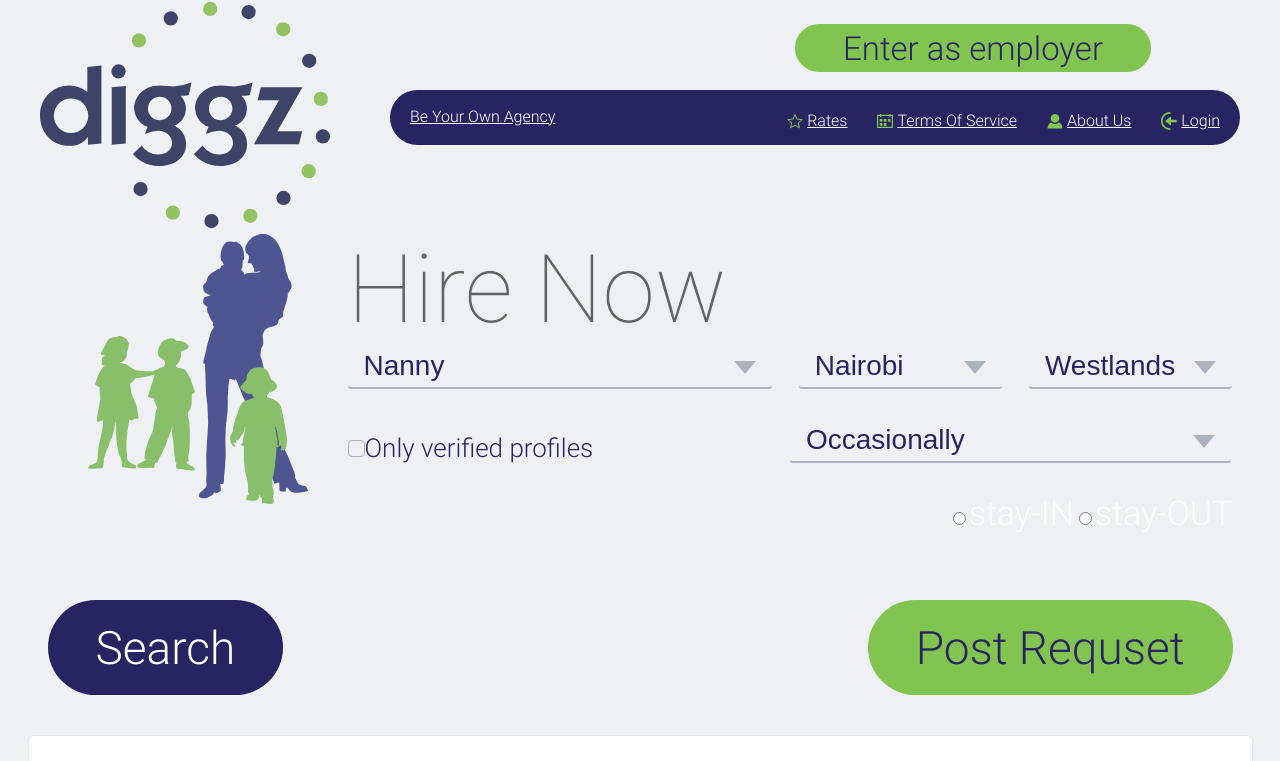
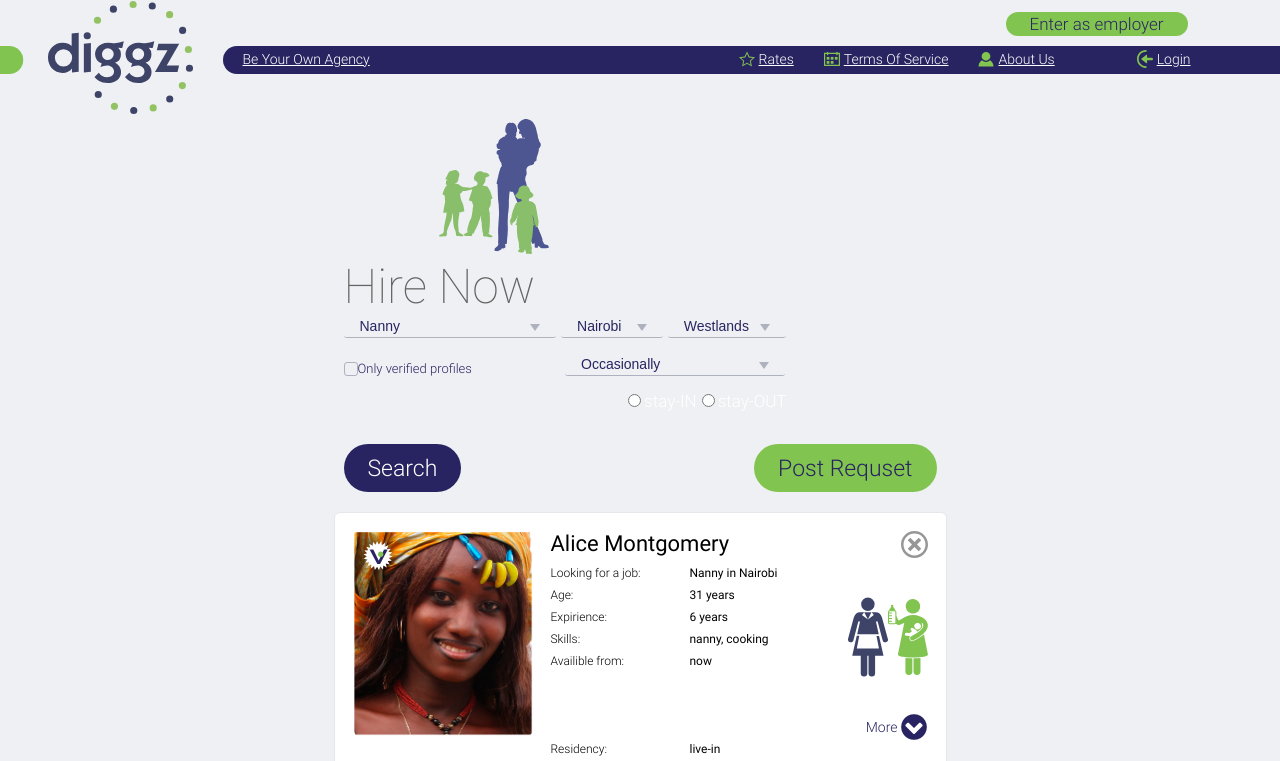
Before and after one commit to otecMuxah/afro, a website: page employer-search.html in a window 1280 px wide. Shown: the top 761 px of the page. Drawn offline with Linux system fonts and the light colour scheme; files whose address does not match are found by name.

Commit message:
boring shit ... divided all by 2

```diff
--- a/scss/blocks/_button.scss
+++ b/scss/blocks/_button.scss
@@ -1,8 +1,8 @@
 .button {
     background-color: $color-blue;
-    border-radius: 24px;
-    height: 48px;
-    padding: 0 48px;
+    border-radius: 12px;
+    height: 24px;
+    padding: 0 24px;
     display: flex;
     align-items: center;
     justify-content: center;
--- a/scss/blocks/_candidate-card.scss
+++ b/scss/blocks/_candidate-card.scss
@@ -2,8 +2,8 @@
     background: $color-white;
     border: 1px $color-gray solid;
     border-radius: 6px;
-    margin-bottom: 60px;
-    padding: 36px;
+    margin-bottom: 30px;
+    padding: 18px;
     box-sizing: border-box;
     &__wrapper {
         display: flex;
@@ -17,42 +17,42 @@
     }
     &__icon {
         fill: $color-green;
-        width: 80px;
+        width: 40px;
     }
     &__holder {
         flex: 1;
-        padding: 0 36px;
+        padding: 0 18px;
     }
     &__controls {
         display: flex;
         flex-direction: column;
         align-items: flex-end;
         justify-content: space-between;
-        width: 162px;
+        width: 81px;
         .candidate-card__wrapper--more & {
             justify-content: flex-end;
         }
     }
     &__more {
-        font-size: 28px;
+        font-size: 14px;
         color: $color-blue;
         display: flex;
         align-items: center;
     }
     &__more-icon {
         font-family: slick;
-        width: 60px;
-        height: 60px;
+        width: 30px;
+        height: 30px;
         transform: rotate(90deg);
         display: inline-block;
         &:before {
             content: "→";
-            font-size: 60px;
+            font-size: 30px;
         }
     }
     &__close-button-svg {
-        width: 55px;
-        height: 55px;
+        width: 27px;
+        height: 27px;
         fill: #989797;
         cursor: pointer;
         transition: 0.2s;
@@ -62,22 +62,22 @@
         }
     }
     &__img {
-        width: 360px;
-        height: 410px;
+        width: 180px;
+        height: 205px;
     }
     &__verified {
         position: absolute;
-        top: 20px;
-        left: 20px;
+        top: 10px;
+        left: 10px;
         svg {
-            height: 60px;
-            width: 60px;
+            height: 30px;
+            width: 30px;
         }
     }
     &__name {
-        font: 44px $font;
+        font: 22px $font;
         color: #000000;
-        margin-bottom: 20px;
+        margin-bottom: 10px;
     }
     &__details-holder {
 
@@ -85,8 +85,8 @@
     }
     &__detail {
         display: flex;
-        font-size: 24px;
-        margin-bottom: 15px;
+        font-size: 12px;
+        margin-bottom: 8px;
     }
     &__detail-name,
     &__detail-value {
--- a/scss/blocks/_carousel.scss
+++ b/scss/blocks/_carousel.scss
@@ -1,14 +1,14 @@
 .carousel {
     &--wrapper {
         flex: 1 1 80%;
-        max-width: 80%;
-        @include width2370 {
+        max-width: 990px;
+        @include width1185 {
             max-width: 75%;
         }
-        @include width1700 {
+        @include width850 {
             max-width: 70%;
         }
-        @include width1300 {
+        @include width650 {
             max-width: 50%;
         }
     }
@@ -16,46 +16,46 @@
         display: flex;
         justify-content: space-between;
         box-sizing: border-box;
-        padding-right: 30px;
+        padding-right: 15px;
         width: 100%;
     }
     &__fixed-frame {
-        flex: 0 0 360px;
+        flex: 0 0 180px;
     }
     &__frame-text {
-        font: 52px/62px $font;
+        font: 26px/31px $font;
         background: #dcdae8;
-        padding: 40px 20px;
+        padding: 20px 10px;
         display: block;
-        width: 360px;
-        height: 410px;
+        width: 180px;
+        height: 205px;
         box-sizing: border-box;
         border: 1px solid $color-white;
         border-radius: 5px;
-        margin-bottom: 29px;
+        margin-bottom: 15px;
     }
     &__img {
-        width: 360px;
-        height: 410px;
+        width: 180px;
+        height: 205px;
         border: 1px solid $color-white;
         border-radius: 5px;
         margin-bottom: 12px;
     }
     &__button {
-        font-size: 37px;
+        font-size: 18px;
         width: 100%;
         box-sizing: border-box;
-        height: 75px;
-        border-radius: 38px;
+        height: 38px;
+        border-radius: 16px;
     }
     &__candidate-name {
-        font: 28px/30px $font;
+        font: 14px/15px $font;
         color: #000000;
         display: block;
-        margin-bottom: 23px;
+        margin-bottom: 12px;
     }
     &__candidate-position {
-        font: 24px/30px $font_light;
+        font: 12px/15px $font_light;
         color: #000000;
         strong {
             font-family: $font;
@@ -63,15 +63,15 @@
     }
     .slick-prev, .slick-next {
         top: -10%;
-        width: 60px;
-        height: 60px;
+        width: 30px;
+        height: 30px;
         &:hover:before {
             color: $color-blue;
             transition: 0.2s;
         }
     }
     .slick-prev:before, .slick-next:before {
-        font-size: 60px;
+        font-size: 30px;
         color: #d2c5c5;
         transition: 0.2s;
     }
@@ -81,7 +81,7 @@
     .slick-prev {
         left: auto;
         right: -9%;
-        @include width1700 {
+        @include width850 {
             right: 0;
         }
     }
--- a/scss/blocks/_checkbox.scss
+++ b/scss/blocks/_checkbox.scss
@@ -3,10 +3,10 @@
     align-items: center;
     cursor: pointer;
     &__icon {
-        width: 15px;
-        height: 15px;
+        width: 12px;
+        height: 12px;
         border: 1px solid $color-gray-2;
-        border-radius: 4px;
+        border-radius: 3px;
         display: flex;
         align-items: center;
         justify-content: center;
--- a/scss/blocks/_form.scss
+++ b/scss/blocks/_form.scss
@@ -1,52 +1,52 @@
 .form {
-    border-radius: 10px;
+    border-radius: 5px;
     background-color: rgba(0, 3, 54, 0.6);
-    max-width: 1217px;
-    height: 867px;
+    max-width: 610px;
+    height: 434px;
     display: flex;
     flex-direction: column;
-    padding: 37px 35px;
+    padding: 18px 16px;
     box-sizing: border-box;
     transform: translate(-4%,7%);
     &--hire {
         transform: translate(-5%, 7%);
     }
     &__2nd {
-        max-width: 820px;
-        max-height: 1000px;
+        max-width: 410px;
+        max-height: 500px;
         height: auto;
         .form__link {
             text-decoration: none;
             margin: 0;
         }
         .form__select-holder {
-            margin-bottom: 40px;
+            margin-bottom: 20px;
         }
         .ui-selectmenu-button.ui-button {
             width: 45%;
         }
     }
     &__header {
-        font-size: 139px;
+        font-size: 70px;
         align-self: center;
         font-family: $font_light;
-        margin-bottom: 60px;
+        margin-bottom: 30px;
     }
     &__select-holder {
         display: flex;
         justify-content: space-between;
         align-items: center;
-        margin-bottom: 29px;
-        font-size: 44px;
+        margin-bottom: 15px;
+        font-size: 22px;
     }
     &__radio-holder {
-        font-size: 34px;
-        margin-bottom: 67px;
+        font-size: 17px;
+        margin-bottom: 33px;
     }
     &__buttons-holder {
         display: flex;
         justify-content: space-between;
-        margin-bottom: 34px;
+        margin-bottom: 17px;
         .button {
             flex: 0 0 31%;
             &:first-child {
@@ -58,42 +58,42 @@
         display: flex;
         justify-content: flex-end;
         align-items: center;
-        padding-right: 20px;
+        padding-right: 10px;
     }
     &__button {
-        height: 95px;
-        border-radius: 48px;
-        font-size: 46px;
+        height: 48px;
+        border-radius: 24px;
+        font-size: 23px;
     }
     &__image {
-        height: 216px;
+        height: 108px;
         fill: $color-white;
     }
 
     &__link {
-        font-size: 43px;
+        font-size: 22px;
         color: $color-white;
         text-decoration: underline;
-        margin-top: 50px;
+        margin-top: 25px;
     }
     //2nd form styles
     &__paragraph {
-        font-size: 38px;
-        margin-bottom: 40px;
+        font-size: 19px;
+        margin-bottom: 20px;
     }
     &__text-input-holder {
         display: flex;
         justify-content: space-between;
-        margin-bottom: 40px;
+        margin-bottom: 20px;
     }
     &__text-input {
-        font-size: 36px;
+        font-size: 18px;
         flex: 0 1 45%;
         background: none;
-        padding-bottom: 5px;
-        padding-top: 5px;
+        padding-bottom: 3px;
+        padding-top: 3px;
         border: 0;
-        border-bottom: 2px solid $color-white ;
+        border-bottom: 1px solid $color-white ;
         width: 45%;
         color: yellow;
         &::placeholder {
@@ -111,23 +111,23 @@
     width: 45%;
     border: 0;
     background: none;
-    padding-bottom: 5px;
-    padding-top: 5px;
-    border-bottom: 2px solid $color-white ;
+    padding-bottom: 3px;
+    padding-top: 3px;
+    border-bottom: 1px solid $color-white ;
     &:hover {
         background: none;
     }
 }
 .ui-selectmenu-text {
-    font-size: 44px;
+    font-size: 22px;
     color: #ffea00;
 }
 .ui-button .ui-selectmenu-icon.ui-icon {
     background: none;
     position: relative;
-    width: 22px;
-    height: 13px;
-    top: 24px;
+    width: 11px;
+    height: 7px;
+    top: 12px;
     &:before {
         content: '';
         width: 0;
@@ -136,12 +136,12 @@
         top: 0;
         height: 0;
         border-style: solid;
-        border-width: 13px 11px 0 11px;
+        border-width: 7px 5px 0 5px;
         border-color: #ffffff transparent transparent transparent;
     }
 }
 .ui-menu .ui-menu-item-wrapper {
-    font-size: 28px;
+    font-size: 14px;
     color: $color-white;
     background: $color-blue;
 }
--- a/scss/blocks/_header.scss
+++ b/scss/blocks/_header.scss
@@ -3,15 +3,15 @@
     left: 0;
     width: 100%;
     z-index: 10;
-    @include width2370 {
+    @include width1185 {
         box-sizing: border-box;
-        padding: 0 40px;
+        padding: 0 20px;
     }
     &--abs {
         position: absolute;
     }
     &__wrapper {
-        max-width: 2370px;
+        max-width: 1185px;
         margin: 0 auto;
         display: flex;
         justify-content: space-between;
@@ -20,12 +20,12 @@
     }
     &__logo {
         position: relative;
-        margin-right: 60px;
+        margin-right: 30px;
         &:before {
             content: '';
-            height: 55px;
-            width: 236px;
-            border-radius: 28px;
+            height: 28px;
+            width: 118px;
+            border-radius: 14px;
             background: $color-green;
             position: absolute;
             top:50%;
@@ -34,33 +34,33 @@
         }
     }
     &__logo-svg {
-        height: 230px;
-        width: 290px;
+        height: 115px;
+        width: 145px;
     }
     &__nav-holder {
         flex: 0 1 80%;
         display: flex;
         justify-content: space-between;
         align-items: center;
-        height: 55px;
+        height: 28px;
         background: $color-blue;
-        font: 28px/30px $font_light;
-        border-radius: 28px;
-        padding: 0 240px 0 40px;
-        margin-right: -156px;
-        @include width2370 {
-            padding: 0 20px;
+        font: 14px/15px $font_light;
+        border-radius: 14px;
+        padding: 0 120px 0 20px;
+        margin-right: -78px;
+        @include width1185 {
+            padding: 0 5px;
             margin-right: 0;
         }
     }
     &__own-agency {
         color: $color-white;
         text-decoration: underline;
-        @include width1700 {
-            font-size: 20px;
+        @include width850 {
+            font-size: 10px;
         }
-        @include width1300 {
-            font-size: 16px;
+        @include width650 {
+            font-size: 8px;
         }
         &:hover {
             color: $color-green;
@@ -69,9 +69,9 @@
     }
     &__enter-employer {
         position: absolute;
-        top: 24px;
-        right: 89px;
-        font: 33px $font_light;
+        top: 12px;
+        right: 45px;
+        font: 17px $font_light;
         color: $color-blue;
     }
 }
--- a/scss/blocks/_hire-now.scss
+++ b/scss/blocks/_hire-now.scss
@@ -1,6 +1,6 @@
 .hire-now {
-    padding: 0 20px;
-    margin-bottom: 40px;
+    padding: 0 10px;
+    margin-bottom: 20px;
     &__form {
         display: flex;
         flex-wrap: wrap;
@@ -14,7 +14,7 @@
         display: flex;
         align-items: flex-end;
         justify-content: space-between;
-        margin-bottom: 30px;
+        margin-bottom: 15px;
     }
     &__select-wrapper {
         flex: 0 0 23%;
@@ -27,30 +27,30 @@
         justify-content: flex-end;
     }
     &__img-svg {
-        height: 270px;
+        height: 135px;
     }
     &__image {
-        flex: 0 0 300px;
+        flex: 0 0 150px;
     }
     &__holder {
-        flex: 0 0 calc(100% - 300px);
+        flex: 0 0 calc(100% - 150px);
     }
     &__title {
-        font: 95px $font_thin;
+        font: 48px $font_thin;
         color: #636363;
     }
     &__label {
         flex: 0 0 50%;
-        font-size: 26px;
+        font-size: 13px;
         color: $color-blue;
     }
     &__button {
-        height: 95px;
-        border-radius: 48px;
-        font-size: 46px;
+        height: 48px;
+        border-radius: 24px;
+        font-size: 23px;
     }
     .ui-selectmenu-button.ui-button {
-        border-bottom: 2px solid $color-gray-2;
+        border-bottom: 1px solid $color-gray-2;
         width: 100%;
         box-sizing: border-box;
     }
@@ -59,12 +59,12 @@
     }
     .ui-selectmenu-text {
         color: $color-blue;
-        font-size: 28px;
+        font-size: 14px;
     }
     .ui-menu .ui-menu-item-wrapper {
-        font-size: 28px !important;
+        font-size: 14px !important;
     }
     .ui-button .ui-selectmenu-icon.ui-icon {
-        top: 11px;
+        top: 6px;
     }
 }
--- a/scss/blocks/_how-it-works.scss
+++ b/scss/blocks/_how-it-works.scss
@@ -3,33 +3,33 @@
     flex-direction: column;
     align-items: center;
     background: #eef0f3;
-    padding-bottom: 90px;
+    padding-bottom: 45px;
     &__button {
-        width: 1150px;
+        width: 575px;
         background: $color-blue;
         color: $color-white;
-        font-size: 46px;
-        height: 95px;
-        border-radius: 48px;
-        margin-bottom: 140px;
-        @include width1300 {
+        font-size: 23px;
+        height: 48px;
+        border-radius: 25px;
+        margin-bottom: 70px;
+        @include width650 {
             width: 80%;
         }
     }
     &__holder {
         display: flex;
         justify-content: space-between;
-        width: 1150px;
-        border-top: 2px solid #b6b7b9;
-        font-size: 26px;
+        width: 575px;
+        border-top: 1px solid #b6b7b9;
+        font-size: 13px;
         color: #262626;
-        padding-top: 18px;
+        padding-top: 9px;
         ul {
             display: flex;
         }
         a {
             color: #262626;
-            margin-left: 15px;
+            margin-left: 8px;
             &:hover {
                 color: $color-green;
                 transition: 0.2s;
--- a/scss/blocks/_job-seekers.scss
+++ b/scss/blocks/_job-seekers.scss
@@ -1,15 +1,15 @@
 .job-seekers {
     background: $color-gray;
     background: #e5e7ea;
-    padding-bottom: 52px;
-    border-bottom: 2px solid #b6b7b9;
-    margin-bottom: 60px;
-    @include width2370 {
+    padding-bottom: 26px;
+    border-bottom: 1px solid #b6b7b9;
+    margin-bottom: 30px;
+    @include width1185 {
         box-sizing: border-box;
-        padding: 0 40px;
+        padding: 0 20px;
     }
     &__wrapper {
-        max-width: 2370px;
+        max-width: 1185px;
         margin: 0 auto;
 
     }
@@ -19,15 +19,15 @@
         justify-content: space-between;
         height: 100px;
         align-items: center;
-        padding-right: 44px;
+        padding-right: 22px;
         box-sizing: border-box;
     }
     &__title {
-        font-size: 32px;
+        font-size: 16px;
         color: $color-blue;
     }
     &__see-all {
-        font-size: 28px;
+        font-size: 14px;
         color: $color-blue;
         text-decoration: underline;
         &:hover {
--- a/scss/blocks/_main-banner.scss
+++ b/scss/blocks/_main-banner.scss
@@ -1,7 +1,7 @@
 .main-banner {
     background: url('../img/main-banner.jpg') no-repeat;
     background-size: cover;
-    height: 1715px;
+    height: 858px;
     position: relative;
     z-index: 1;
     &__layer-img {
@@ -15,9 +15,9 @@
             display: block;
         }
     }
-    @include width2370 {
+    @include width1185 {
         box-sizing: border-box;
-        padding: 0 40px;
+        padding: 0 20px;
         background-position: center;
     }
     &__form {
@@ -25,7 +25,7 @@
         flex-direction: row-reverse;
         align-items: center;
         height: 100%;
-        max-width: 2370px;
+        max-width: 1185px;
         margin: 0 auto;
         position: relative;
         z-index: 2;
--- a/scss/blocks/_navigation.scss
+++ b/scss/blocks/_navigation.scss
@@ -4,13 +4,13 @@
         align-items: center;
     }
     &__item {
-        margin-right: 60px;
+        margin-right: 30px;
         &:last-child {
             margin-right: 0;
-            margin-left: 101px;
+            margin-left: 52px;
         }
-        @include width1700 {
-            margin-right: 30px;
+        @include width850 {
+            margin-right: 8px;
             &:last-child {
                 margin-right: 0;
                 margin-left: 0;
@@ -18,17 +18,17 @@
         }
     }
     &__link {
-        font: 28px/30px $font_light;
+        font: 14px/15px $font_light;
         color: $color-white;
         text-decoration: underline;
-        padding-left: 40px;
+        padding-left: 20px;
         position: relative;
-        @include width1700 {
-            font: 20px/22px $font_light;
-            padding-left: 20px;
+        @include width850 {
+            font: 10px/11px $font_light;
+            padding-left: 10px;
         }
-        @include width1300 {
-            font-size: 16px;
+        @include width650 {
+            font-size: 13px;
         }
         &:hover {
             color: $color-green;
@@ -37,13 +37,13 @@
     }
     &__icon {
         fill: $color-green;
-        width: 32px;
+        width: 16px;
         position: absolute;
         left: 0;
         top: 50%;
         transform: translateY(-50%);
-        @include width1700 {
-            width: 16px;
+        @include width850 {
+            width: 8px;
         }
     }
 }
--- a/scss/core/_const.scss
+++ b/scss/core/_const.scss
@@ -23,14 +23,10 @@ $roboto-thin: roboto-thin;
 
 
 //break points
-$res_480:   480px;
-$res_600:   600px;
-$res_720:   720px;
-$res_860:   860px;
-$res_1100:  1100px;
-$res_1300:  1300px;
-$res_1700:  1700px;
-$res_2370:  2370px;
+$res_555:  550px;
+$res_650:  650px;
+$res_850:  850px;
+$res_1185:  1185px;
 
 //colors
 $color-white:       #fff;
--- a/scss/core/_core.scss
+++ b/scss/core/_core.scss
@@ -19,6 +19,6 @@ body {
 }
 .content-wrapper {
     flex: 1 1 100%;
-    max-width: 1225px;
+    max-width: 613px;
     margin: 0 auto;
 }
--- a/scss/core/_mixins.scss
+++ b/scss/core/_mixins.scss
@@ -1,39 +1,17 @@
 
 
-@mixin width2370 {
-    @media screen and (max-width: $res_2370) {
+@mixin width1185 {
+    @media screen and (max-width: $res_1185) {
         @content;
     }
 }
-@mixin width1700 {
-    @media screen and (max-width: $res_1700) {
+@mixin width850 {
+    @media screen and (max-width: $res_850) {
         @content;
     }
 }
-@mixin width1300 {
-    @media screen and (max-width: $res_1300) {
+@mixin width650 {
+    @media screen and (max-width: $res_650) {
         @content;
     }
 }
-
-@mixin tablet {
-    @media screen and (max-width: $res_1100) {
-        @content;
-    }
-}
-@mixin px800 {
-    @media screen and (max-width: 800px) {
-        @content;
-    }
-}
-@mixin phone {
-    @media screen and (max-width: $res_720) {
-        @content;
-    }
-}
-
-@mixin small-phone {
-    @media screen and (max-width: $res_480) {
-        @content;
-    }
-}
```
Also changed, not shown: js/main.js (+12 -5 lines), css/main.css.
